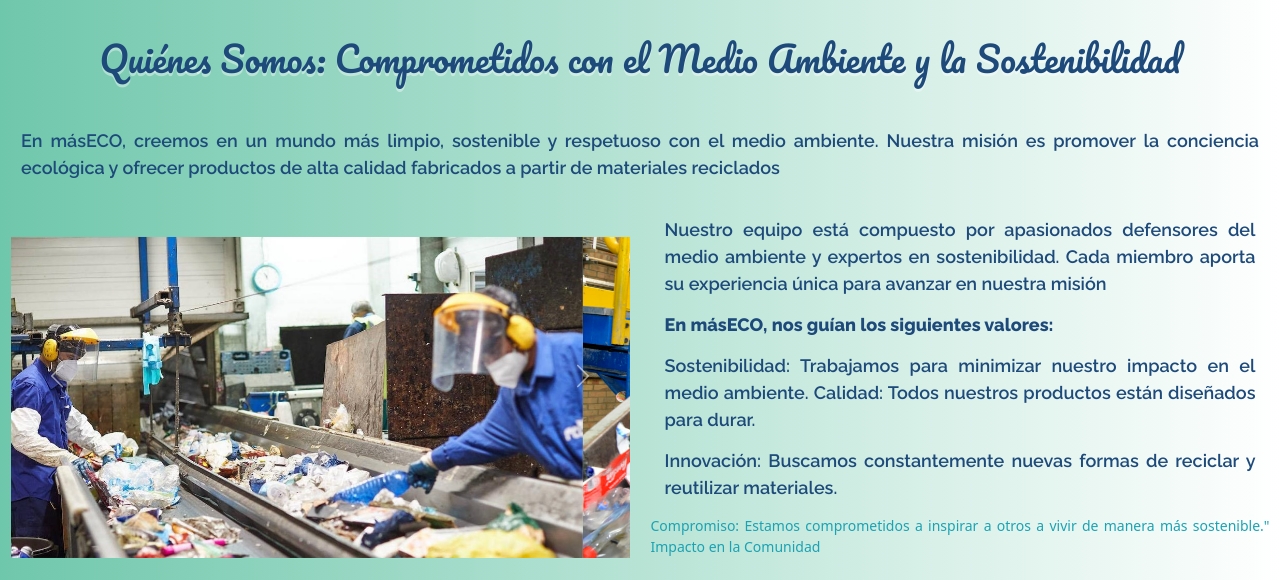
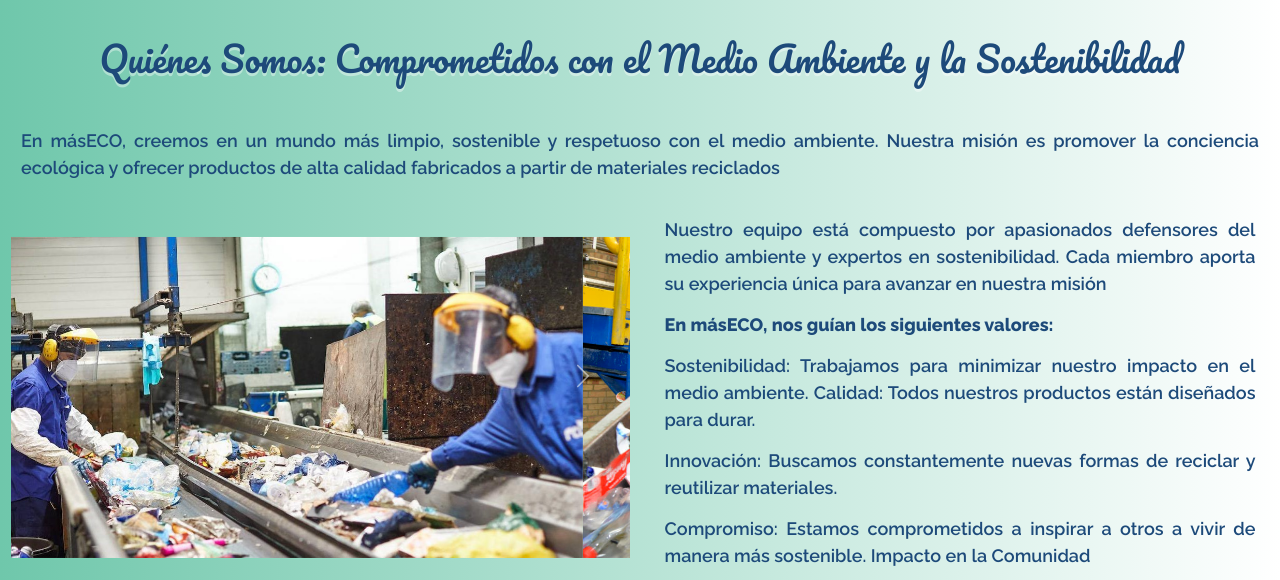
Before and after one commit to darellanom/proyecto-maseco, a website: page paginas/nosotrosmaseco.html in a window 1280 px wide. Shown: the part 185-765 px from the top of the page. Drawn offline with nearby package versions, Linux system fonts and the light colour scheme.

Commit message:
corrigiendo detalles

```diff
--- a/paginas/nosotrosmaseco.html
+++ b/paginas/nosotrosmaseco.html
@@ -130,8 +130,8 @@
             <p class="textounon ps-3 pe-3">
               Innovación: Buscamos constantemente nuevas formas de reciclar y reutilizar materiales.
             </p>
-            <p>
-              Compromiso: Estamos comprometidos a inspirar a otros a vivir de manera más sostenible."
+            <p class="textounon ps-3 pe-3">
+              Compromiso: Estamos comprometidos a inspirar a otros a vivir de manera más sostenible.
               Impacto en la Comunidad
             </p>
           </div>
```
